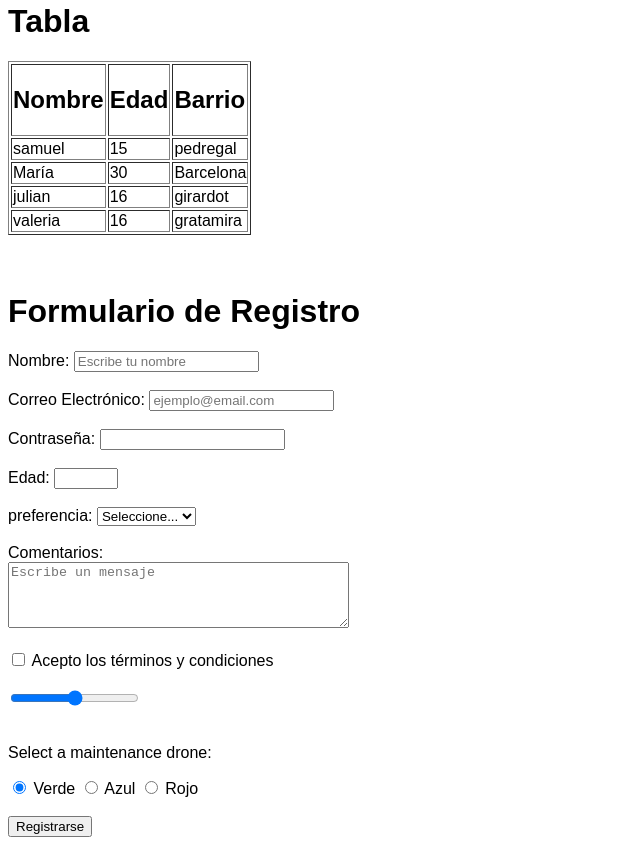
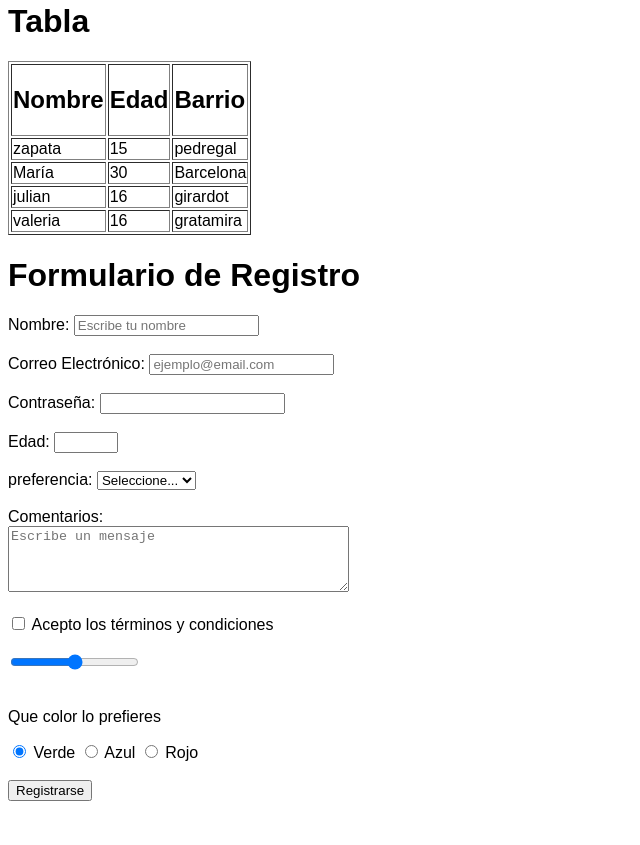
Before and after one commit to julianlopez1025/desarrollo, a plain HTML site: page index.html in a window 1280 px wide. Shown: the part 1114-1959 px from the top of the page, without its empty margins (0-640 px from the left). After the commit the page ends 1923 px from the top, so only its background shows below. Drawn offline with Linux system fonts and the light colour scheme.

Commit message:
Add files via upload

```diff
--- a/index.html
+++ b/index.html
@@ -9,29 +9,19 @@
         body {
             font-family: Arial, sans-serif;
         }
-
         ul {
             list-style-type: none;
-            /* Elimina los puntos de la lista */
             padding: 0;
-            /* Elimina el padding por defecto */
         }
-
         li {
             margin: 10px 0;
-            /* Espaciado entre los elementos de la lista */
         }
-
         a {
             text-decoration: none;
-            /* Elimina el subrayado de los enlaces */
             color: rgb(0, 102, 255);
-            /* Color del texto del enlace */
         }
-
         a:hover {
             text-decoration: underline;
-            /* Subrayado al pasar el ratón */
         }
     </style>
 </head>
@@ -70,20 +60,14 @@
     <table border="1">
         <thead>
             <tr>
-                <td>
-                    <h2>Nombre</h2>
-                </td>
-                <td>
-                    <h2>Edad</h2>
-                </td>
-                <td>
-                    <h2>Barrio</h2>
-                </td>
+                <td><h2>Nombre</h2></td>
+                <td><h2>Edad</h2></td>
+                <td><h2>Barrio</h2></td>
             </tr>
         </thead>
         <tbody>
             <tr>
-                <td>samuel</td>
+                <td>zapata</td>
                 <td>15</td>
                 <td>pedregal</td>
             </tr>
@@ -104,38 +88,31 @@
             </tr>
         </tbody>
     </table>
-    <br>
-    <br>
+
     <h1>Formulario de Registro</h1>
 
-    <!-- Formulario de registro -->
     <form action="script" method="post">
 
-        <!-- Campo de texto -->
         <label for="nombre">Nombre:</label>
         <input type="text" id="nombre" name="nombre" placeholder="Escribe tu nombre" required>
 
         <br><br>
 
-        <!-- Campo de correo -->
         <label for="email">Correo Electrónico:</label>
         <input type="email" id="email" name="email" placeholder="ejemplo@email.com" required>
 
         <br><br>
 
-        <!-- Campo de contraseña -->
         <label for="password">Contraseña:</label>
         <input type="password" id="password" name="password" minlength="6" required>
 
         <br><br>
 
-        <!-- Campo numérico con min y max -->
         <label for="edad">Edad:</label>
         <input type="number" id="edad" name="edad" min="15" max="100" required>
 
         <br><br>
 
-        <!-- Selección de género -->
         <label for="preferencia">preferencia:</label>
         <select id="preferencia" name="preferencia" required>
             <option value="">Seleccione...</option>
@@ -146,24 +123,20 @@
 
         <br><br>
 
-        <!-- Área de texto -->
         <label for="comentarios">Comentarios:</label><br>
         <textarea id="comentarios" name="comentarios" rows="4" cols="40" placeholder="Escribe un mensaje"></textarea>
 
         <br><br>
 
-        <!-- Checkbox -->
         <input type="checkbox" id="terminos" name="terminos" required>
         <label for="terminos">Acepto los términos y condiciones</label>
 
         <br><br>
 
-        <!-- rangos -->
         <input type="range" />
 
         <br><br>
-        <!-- radio -->
-        <p>Select a maintenance drone:</p>
+            <p>Que color lo prefieres</p>
               <input type="radio" id="verde" name="color" value="verde" checked />
               <label for="verde">Verde</label>
               <input type="radio" id="azul" name="color" value="azul" />
@@ -173,11 +146,7 @@
 
         <br><br>
 
-        <!-- Botón de envío -->
         <button type="submit">Registrarse</button>
-
-    </form>
-
 
 </body>
 
```
Lines whose indentation alone changed are shown as unchanged.
